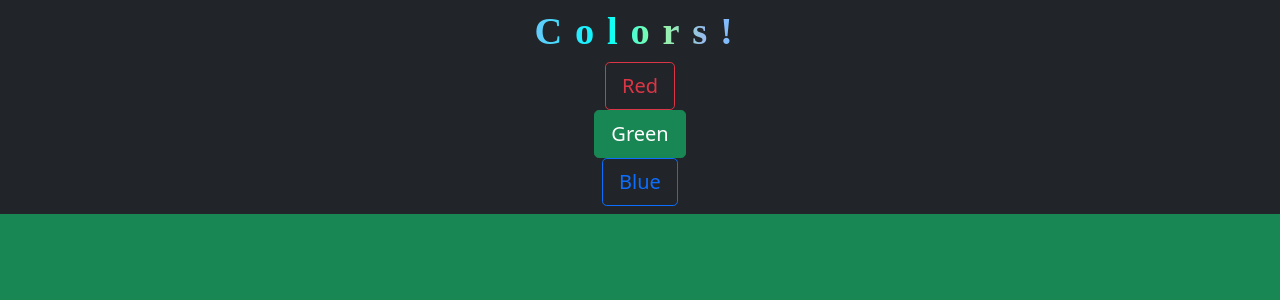
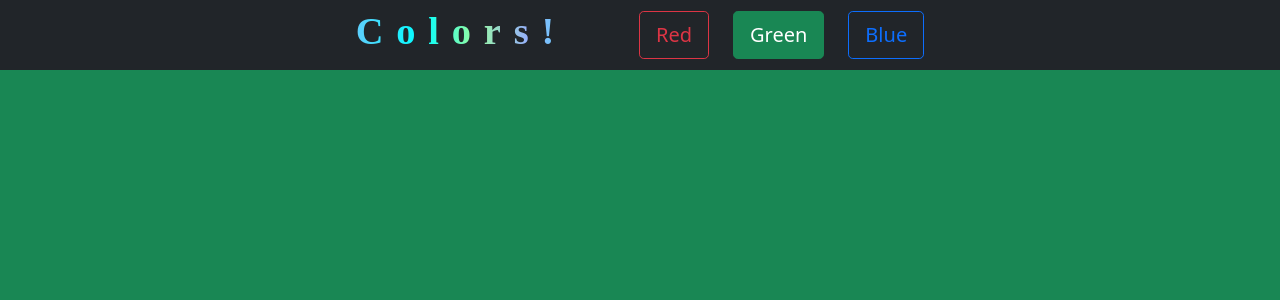
Before and after one commit to RafiSoemarno/colors-test, a Svelte app: page / in a window 1280 px wide. Shown: the top 300 px of the page. Built offline with nearby package versions, Linux system fonts and the light colour scheme.

Commit message:
navbar fix

```diff
--- a/src/App.svelte
+++ b/src/App.svelte
@@ -33,11 +33,11 @@
 
 <nav class="navbar navbar-dark bg-dark px-4">
   <div class="container-fluid">
-    <ul class="navbar-nav align-items-center mx-auto">
-      <li class="nav-item">
+    <div class="row align-items-center mx-auto">
+      <div class="col me-5">
         <h1 class="text-light display-3">Colors!</h1>
-      </li>
-      <li class="nav-item">
+      </div>
+      <div class="col">
         <button
           id="red"
           class="btn btn-lg btn-outline-danger active"
@@ -51,8 +51,8 @@
           title="Red button"
           data-bs-content="It's red!">Red</button
         >
-      </li>
-      <li class="nav-item">
+      </div>
+      <div class="col">
         <button
           id="green"
           class="btn btn-lg btn-outline-success"
@@ -66,8 +66,8 @@
           title="Green button"
           data-bs-content="It's green!">Green</button
         >
-      </li>
-      <li class="nav-item">
+      </div>
+      <div class="col">
         <button
           id="blue"
           class="btn btn-lg btn-outline-primary"
@@ -81,8 +81,8 @@
           title="Blue button"
           data-bs-content="It's blue!">Blue</button
         >
-      </li>
-    </ul>
+      </div>
+    </div>
   </div>
 </nav>
 
```
